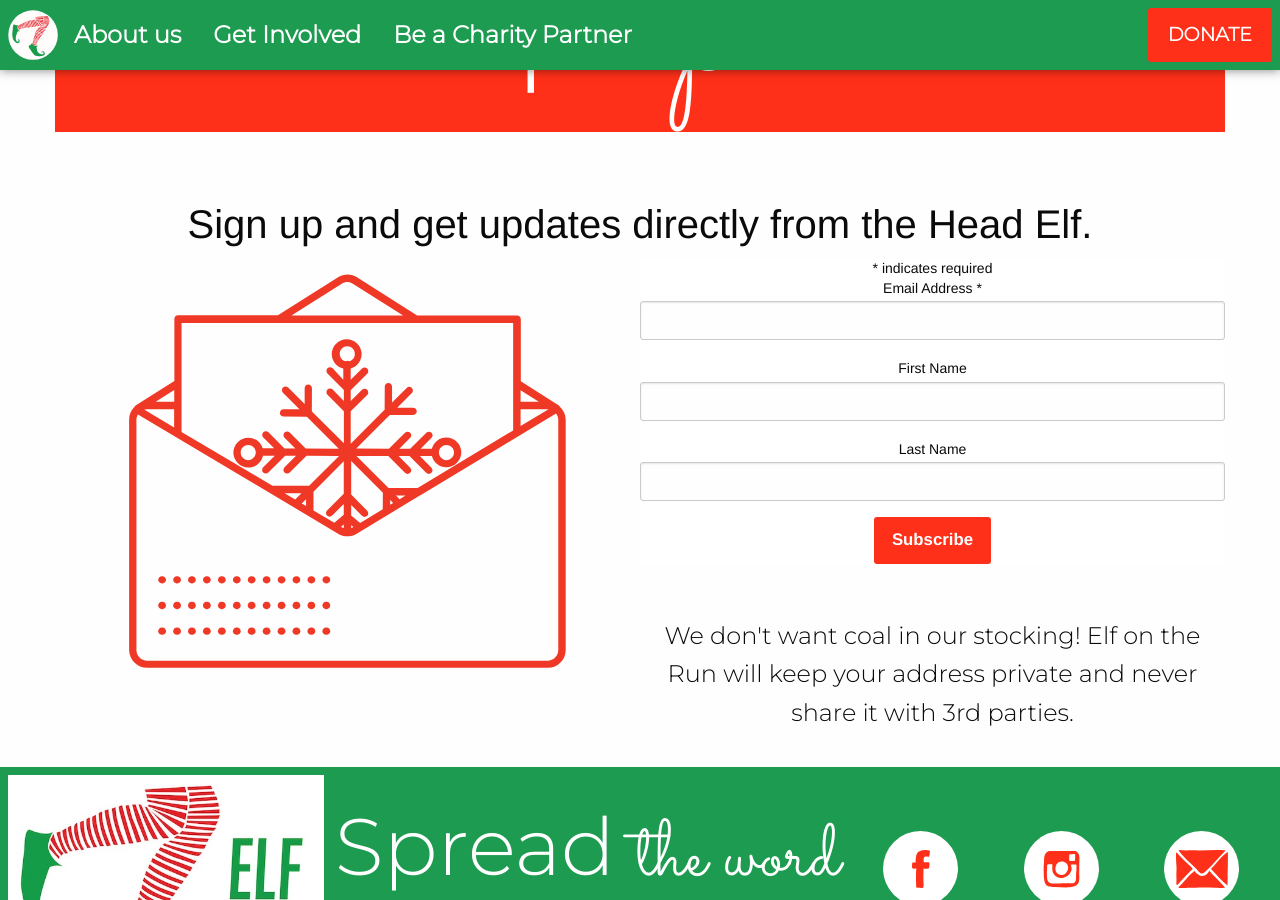
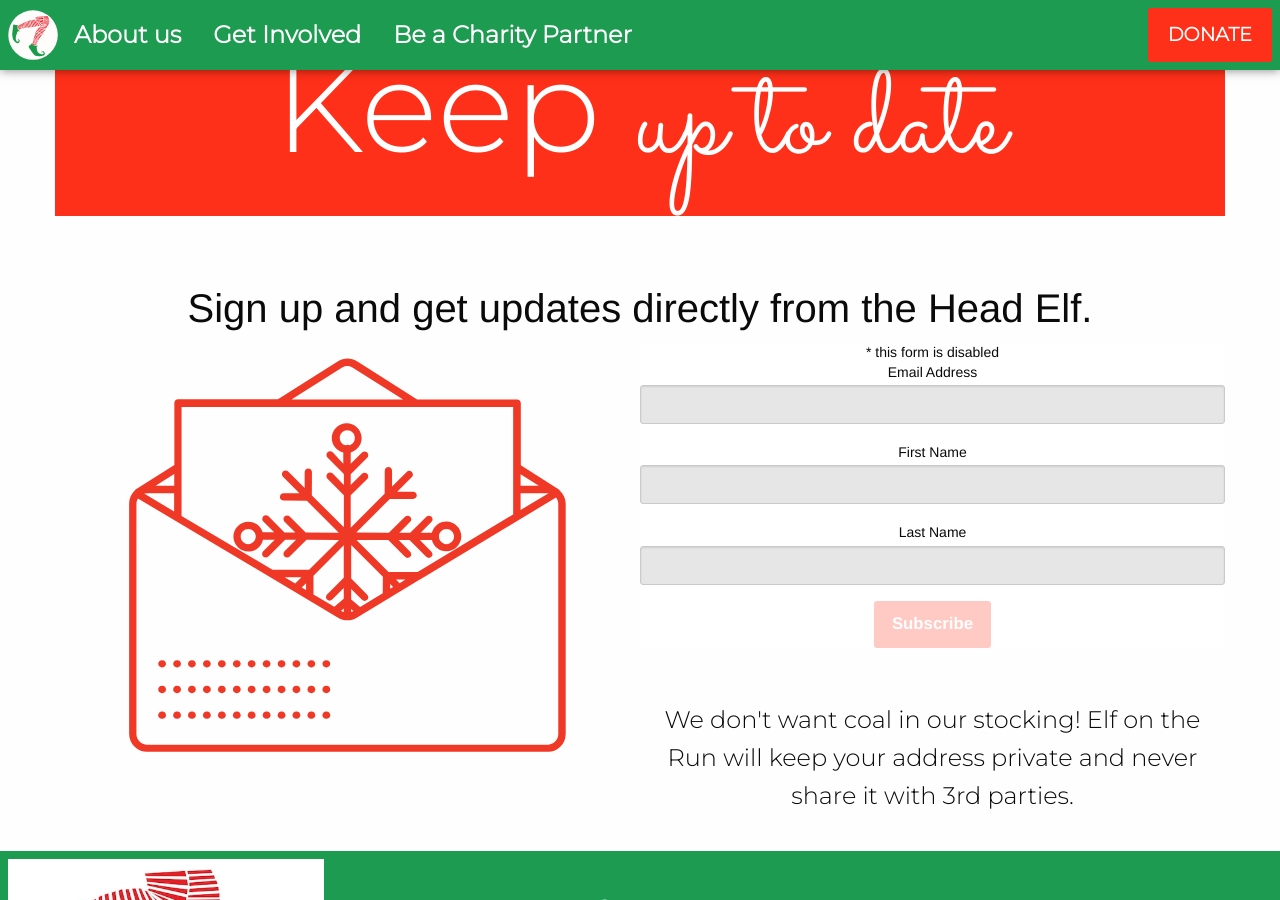
Before and after one commit to egomadking/elfontherun, a Jekyll site: the page built from index.md, in a window 1280 px wide and 900 px high, scrolled down 4717 px. Built offline with Jekyll 4.4.1, drawn with Linux system fonts in a browser that asks for light colours; comment, search, counter and statistics services are not loaded.

Commit message:
replaces external links with modal onclick

```diff
--- a/_includes/footer.html
+++ b/_includes/footer.html
@@ -10,19 +10,19 @@
   </div>
   <div class="cell large-4 medium-6 grid-x text-center soc-media large-order-3 medium-order-2 small-order-2">
     <div class="small-4 cell">
-      <a href="https://www.facebook.com/elfontherunSAV">
-      <div class="soc-icon"><img src="/images/facebook.svg" alt="facebook link"></div>
-        </a>
+
+      <div class="soc-icon" title="disabled"><img src="/images/facebook.svg" alt="facebook link"></div>
+
     </div>
     <div class="small-4 cell">
-      <a href="https://www.instagram.com/elfontherunsav">
-        <div class="soc-icon"><img src="/images/instagram.svg" alt=" instagram link"></div>
-      </a>
+
+        <div class="soc-icon" title="disabled"><img src="/images/instagram.svg" alt=" instagram link"></div>
+
     </div>
     <div class="small-4 cell">
-      <a href="mailto:elfontherunsav@gmail.com">
-        <div class="soc-icon"><img src="/images/email.svg" alt="email link"></div>
-      </a>
+
+        <div class="soc-icon"title="disabled"><img src="/images/email.svg" alt="email link"></div>
+
     </div>
   </div>
 </div>
--- a/_includes/header.html
+++ b/_includes/header.html
@@ -1,3 +1,4 @@
+{% include modal.html %}
 <div data-sticky-container>
   <div data-sticky data-margin-top='0'>
     <div class="title-bar" data-responsive-toggle="nav-menu" data-hide-for="medium">
@@ -29,7 +30,7 @@
         </ul>
       </div>
       <div class="top-bar-right">
-        <a class="button" href="https://secure.qgiv.com/for/eotr">DONATE</a>
+        <button type="button" class="button" onclick="toggleModal()">DONATE</>
       </div>
     </div>
   </div>
--- a/_layouts/index.html
+++ b/_layouts/index.html
@@ -50,15 +50,15 @@
         <h2>Become a Charity Partner</h2>
       </div>
       <div class="cell small-6 medium-3" id="get-involved--link-container3">
-        <a href="https://airtable.com/embed/shrTM2InnIvxGewSK?backgroundColor=yellow">
+        <h2 class="false-link" onclick="toggleModal()">
           <img src="/images/stocking.svg" alt="become an elf collection site link icon" class="get-involved--link-icon">
-        </a>
+        </>
         <h2>Become an Elf Collection Site</h2>
       </div>
       <div class="cell small-6 medium-3" id="get-involved--link-container4">
-        <a href="https://secure.qgiv.com/for/eotr">
+        <h2 class="false-link" onclick="toggleModal()">
           <img src="/images/mug.svg" alt="share the holiday spirit link icon" class="get-involved--link-icon">
-        </a>
+        </h2>
         <h2>Share the holiday spirit</h2>
       </div>
     </div>
@@ -122,7 +122,7 @@
       </div>
       <div class="cell">
         <img src="/images/upcoming.svg" alt="Upcoming events image">
-        <h2 class="upcoming-events-announcement"><a href="#" class="event-link">Christmas in July</a></h2>
+        <h2 class="upcoming-events-announcement">Christmas in July</h2>
         <p>The Elves are coming to town and ready to spread holiday cheer with their Christmas in July FUNd to benefit Blessings in
           a Bookbag (BIBB).</p>
       </div>
@@ -145,26 +145,25 @@
 
           <!-- Begin MailChimp Signup Form -->
 
-          <div id="mc_embed_signup">
+          <div id="mc_embed_signup" title="this form is disabled">
             <a name="email-signup"></a>
-            <form action="https://elfontherun.us17.list-manage.com/subscribe/post?u=54446f00dac4b88fd2c2586c1&amp;id=ea2494d935" method="post"
-              id="mc-embedded-subscribe-form" name="mc-embedded-subscribe-form" class="validate" novalidate>
+            <form
+              id="mc-embedded-subscribe-form" name="mc-embedded-subscribe-form" class="validate">
               <div id="mc_embed_signup_scroll">
                 <div class="indicates-required">
-                  <span class="asterisk">*</span> indicates required</div>
+                  <span class="asterisk">*</span> this form is disabled</div>
                 <div class="mc-field-group">
                   <label for="mce-EMAIL">Email Address
-                    <span class="asterisk">*</span>
                   </label>
-                  <input type="email" value="" name="EMAIL" class="required email" id="mce-EMAIL">
+                  <input type="email" value="" name="EMAIL" class="required email" id="mce-EMAIL" disabled>
                 </div>
                 <div class="mc-field-group">
                   <label for="mce-FNAME">First Name </label>
-                  <input type="text" value="" name="FNAME" class="" id="mce-FNAME">
+                  <input type="text" value="" name="FNAME" class="" id="mce-FNAME" disabled>
                 </div>
                 <div class="mc-field-group">
                   <label for="mce-LNAME">Last Name </label>
-                  <input type="text" value="" name="LNAME" class="" id="mce-LNAME">
+                  <input type="text" value="" name="LNAME" class="" id="mce-LNAME" disabled>
                 </div>
                 <div id="mce-responses" class="clear">
                   <div class="response" id="mce-error-response" style="display:none"></div>
@@ -175,7 +174,7 @@
                   <input type="text" name="b_54446f00dac4b88fd2c2586c1_ea2494d935" tabindex="-1" value="">
                 </div>
                 <div class="clear">
-                  <input type="submit" value="Subscribe" name="subscribe" id="mc-embedded-subscribe" class="button">
+                  <input type="submit" value="Subscribe" name="subscribe" id="mc-embedded-subscribe" class="button" disabled>
                 </div>
               </div>
             </form>
--- a/_layouts/partner.html
+++ b/_layouts/partner.html
@@ -24,8 +24,8 @@
     <div class="card">
       <div class="card-section">
         <p>The Elves are coming to town and ready to spread holiday cheer with their Christmas in July FUNd to benefit Blessings in a Bookbag (BIBB).</p>
-          <p><a class="body-link" href="https://secure.qgiv.com/for/eotr/event/791087/">Sign up online here</a>
-          </p>
+          <h2 class="body-link false-link" onclick="toggleModal()">Sign up online here
+          </h2>
       </div>
     </div>
   </div>
@@ -37,7 +37,7 @@
     <div class="card">
       <div class="card-section">
         <p>Each year, over 250 volunteers partner with local businesses to help collect and donate items needed by local charities to help serve neighbors in need. Elves also complete a holiday service project with one of their chosen charities. Want to be part of the holiday fun?</p>
-        <p><a class="body-link" href="https://docs.google.com/forms/d/e/1FAIpQLSfgd3zdS2Ykf2r_a3-sSnIx3zMcnMaCJhFcoVeh6OWpcG7LSQ/viewform">Apply online</a></p>
+        <p><h2 class="body-link false-link" onclick="toggleModal()">Apply online</></p>
       </div>
     </div>
   </div>
```
Also changed, not shown: other parts of _layouts/index.html (+1 -2 lines), _layouts/about.html (+8 -9 lines), _layouts/get-involved.html (+5 -5 lines).
